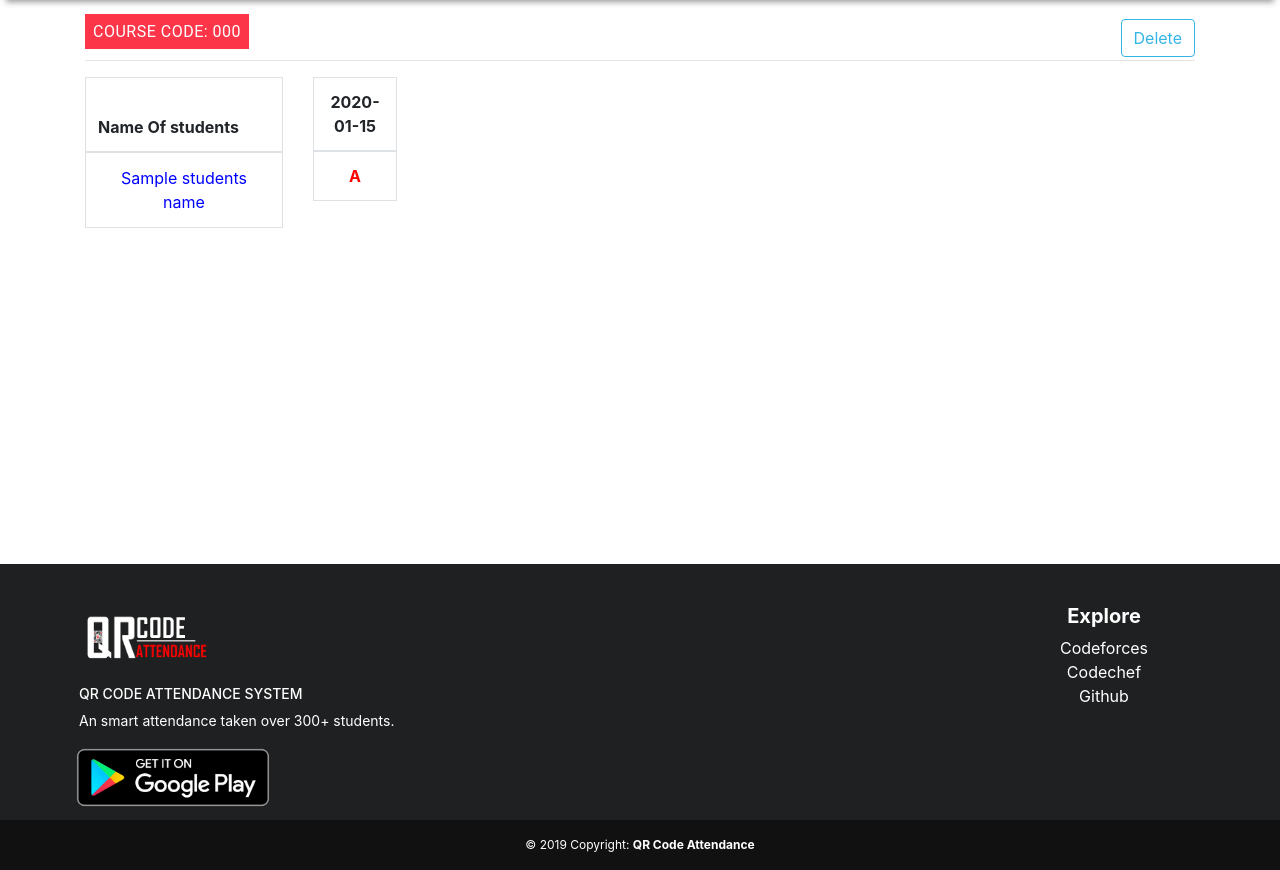
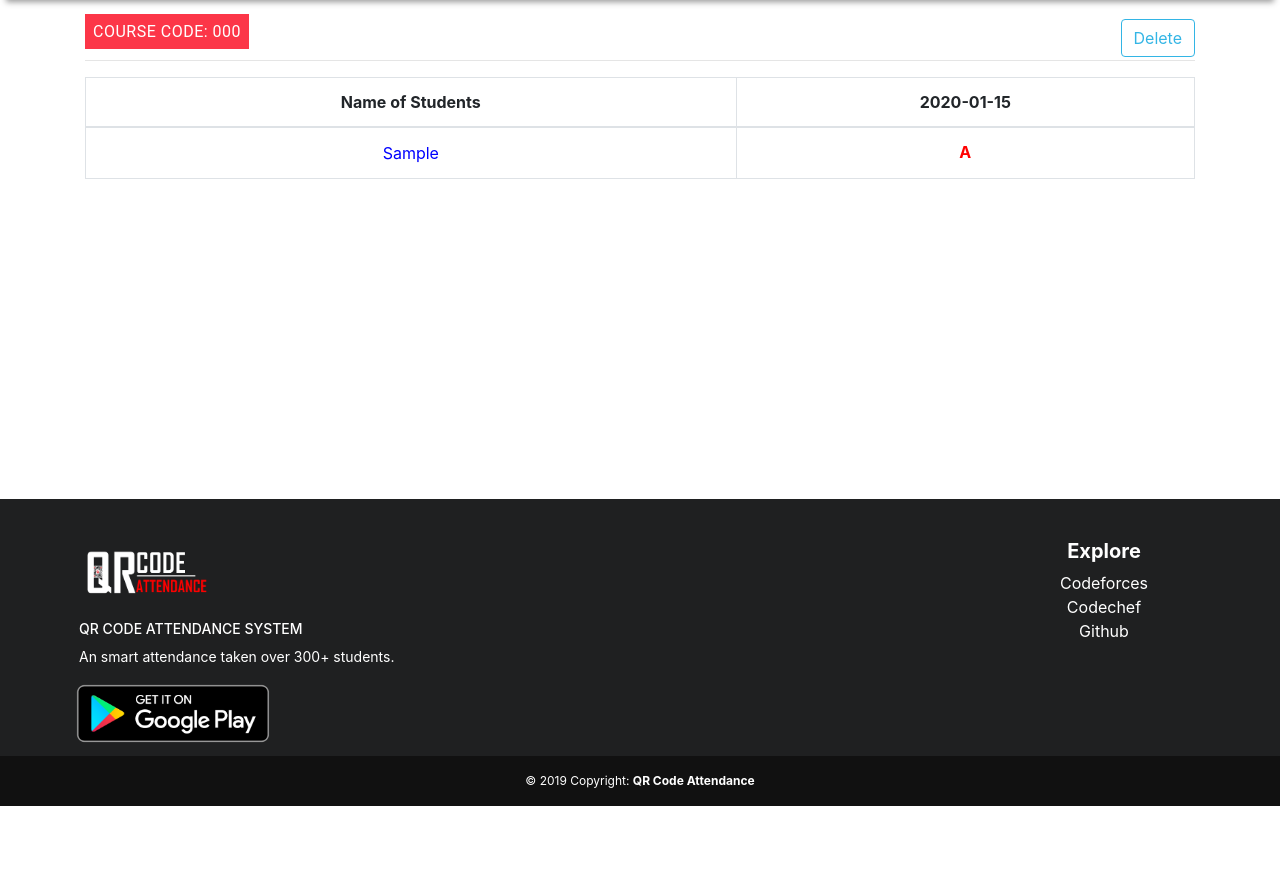
Before and after one commit to Miltonbhowmick/QR-code-attendance, a Django app: template accounts/templates/accounts/course_present_details.html in a window 1280 px wide. Shown: the part 61-931 px from the top of the page. After the commit the page ends 867 px from the top, so only its background shows below. Run offline with Django 3.2, Linux system fonts and the light colour scheme; the template is opened without the code that fills it: most values are stand-ins (such as "Sample title", 1, 10 or a date in 2020); some libraries are stand-ins or nearby versions.

Commit message:
Previous git command fixed!

```diff
--- a/accounts/templates/accounts/course_present_details.html
+++ b/accounts/templates/accounts/course_present_details.html
@@ -16,74 +16,39 @@
 		</span>
 	</div>
 	<hr></hr>
-	<div class="row">
-		<div class="col-md-3"  style="max-width: 20%;">
-			<table class="table table-bordered">
-			  <thead style="height: 74px;">
-			    <tr >
-			      <th >Name Of students</th>
-			    </tr>
-			  </thead>
-			  <tbody>
-			  	<form method="POST">
-			    {% for username, name in students_name %}
-			      <tr>
-				      {% csrf_token %}
-				      <td><button type="submit" name="s" value="{{username}}" style="background: none;color: blue;border: none;">{{name}}</button></td>
-			      </tr>
-			    {% endfor %}
-			    </form>
-			  </tbody>
-			</table>
-		</div>
-		{% for date, students in attend_students %}
-		<div class="col-md-3" style="max-width: 10%;">
+
 			<table class="table table-bordered" style="text-align: center;">
 			  <thead>
 			    <tr>
-			      <th>{{date}}</th>
+			      <th scope="col">Name of Students</th>
+	  			{% for date, students in attend_students %}
+			      <th scope="col">{{date}}</th>
+			    {% endfor %}
 			    </tr>
 			  </thead>
 
 			  <tbody>
-			    {% for s in session_students %}
+
+			  	{% for s in session_students %}
 			      <tr>
-			      	{% if s in students %}
-				        <td style="color: #08C74E; font-weight: bold;">P</td>
-				    {% elif s not in students %}
-				        <td style="color: red; font-weight: bold;">A</td>
-				    {% endif %}
+			      	<th scope="row">
+			      		<form method="POST">
+			      			{% csrf_token %}
+							<button type="submit" name="student" value="{{s}}" style="background: none;color: blue;border: none;">{{s}}</button>
+						</form>
+			      	</th>
+		  			{% for date, students in attend_students %}
+						{% if s in students %}
+					        <td scope="col" style="color: #08C74E; font-weight: bold;">P</td>
+				    	{% else %}
+				    	    <td scope="col" style="color: red; font-weight: bold;">A</td>
+				    	{% endif %}
+				    {% endfor %}
 			      </tr>
 			    {% endfor %}
+
 			  </tbody>
 			</table>
-		</div>
-		{% endfor %}
-	</div>
 
-<div>
-	{% if attend_students.has_other_pages %}
-		  <ul class="pagination page" style="padding: 3px;">
-		    {% if attend_students.has_previous %}
-		      <li><a href="?page={{ attend_students.previous_page_number }}">&laquo;</a></li>
-		    {% else %}
-		      <li class="disabled"><span>&laquo;</span></li>
-		    {% endif %}
-		    {% for i in attend_students.paginator.page_range %}
-		      {% if attend_students.number == i %}
-		        <li class="active"><span>{{ i }} <span class="sr-only">(current)</span></span></li>
-		      {% else %}
-		        <li><a href="?page={{ i }}">{{ i }}</a></li>
-		      {% endif %}
-		    {% endfor %}
-		    {% if attend_students.has_next %}
-		      <li><a href="?page={{ attend_students.next_page_number }}">&raquo;</a></li>
-		    {% else %}
-		      <li class="disabled"><span>&raquo;</span></li>
-		    {% endif %}
-		  </ul>
-	{% endif %}
-</div>
-</div>
 
 {% endblock %}
```
Also changed, not shown: accounts/views.py (+2 -13 lines), accounts/migrations/0008_auto_20200422_1730.py (added), db.sqlite3.
